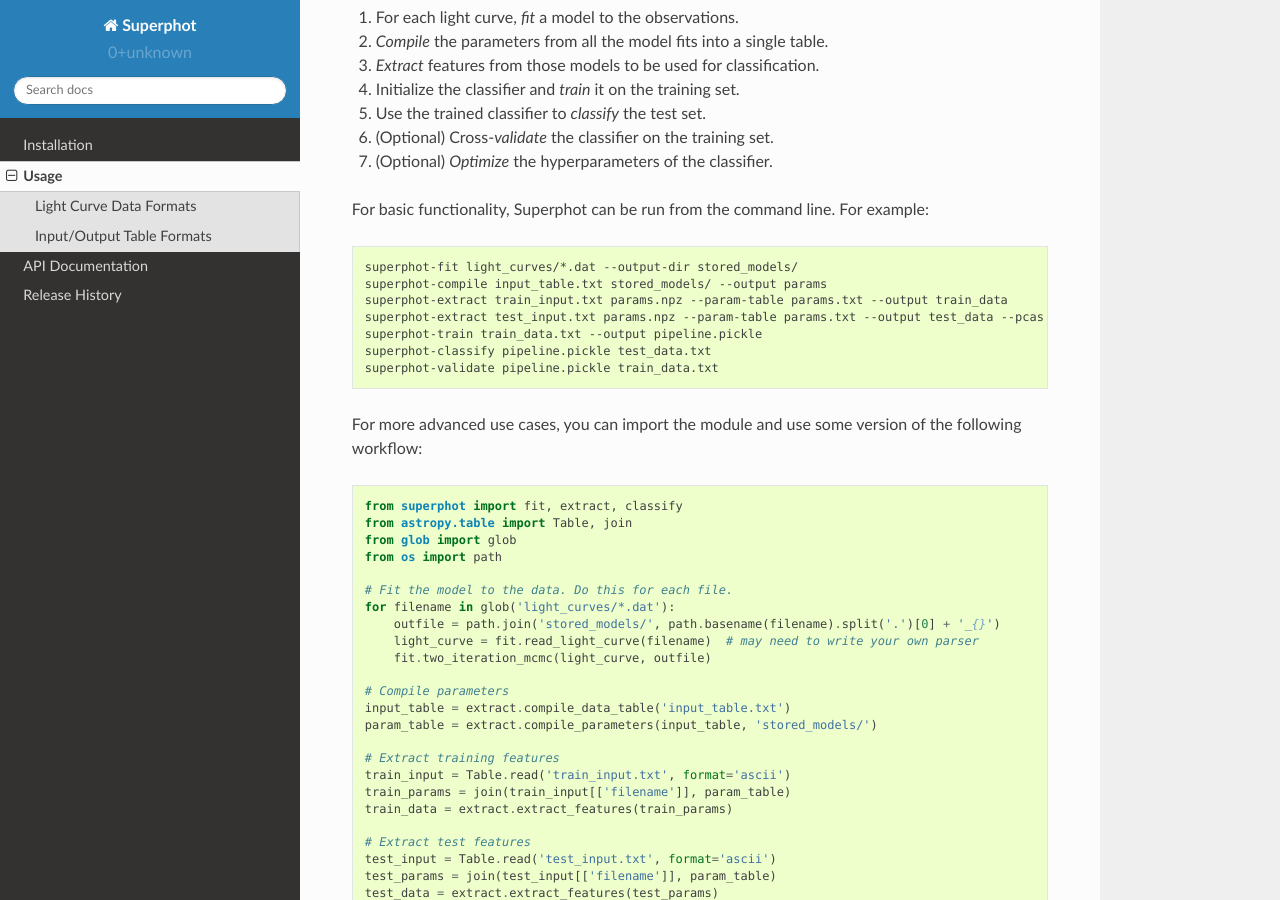
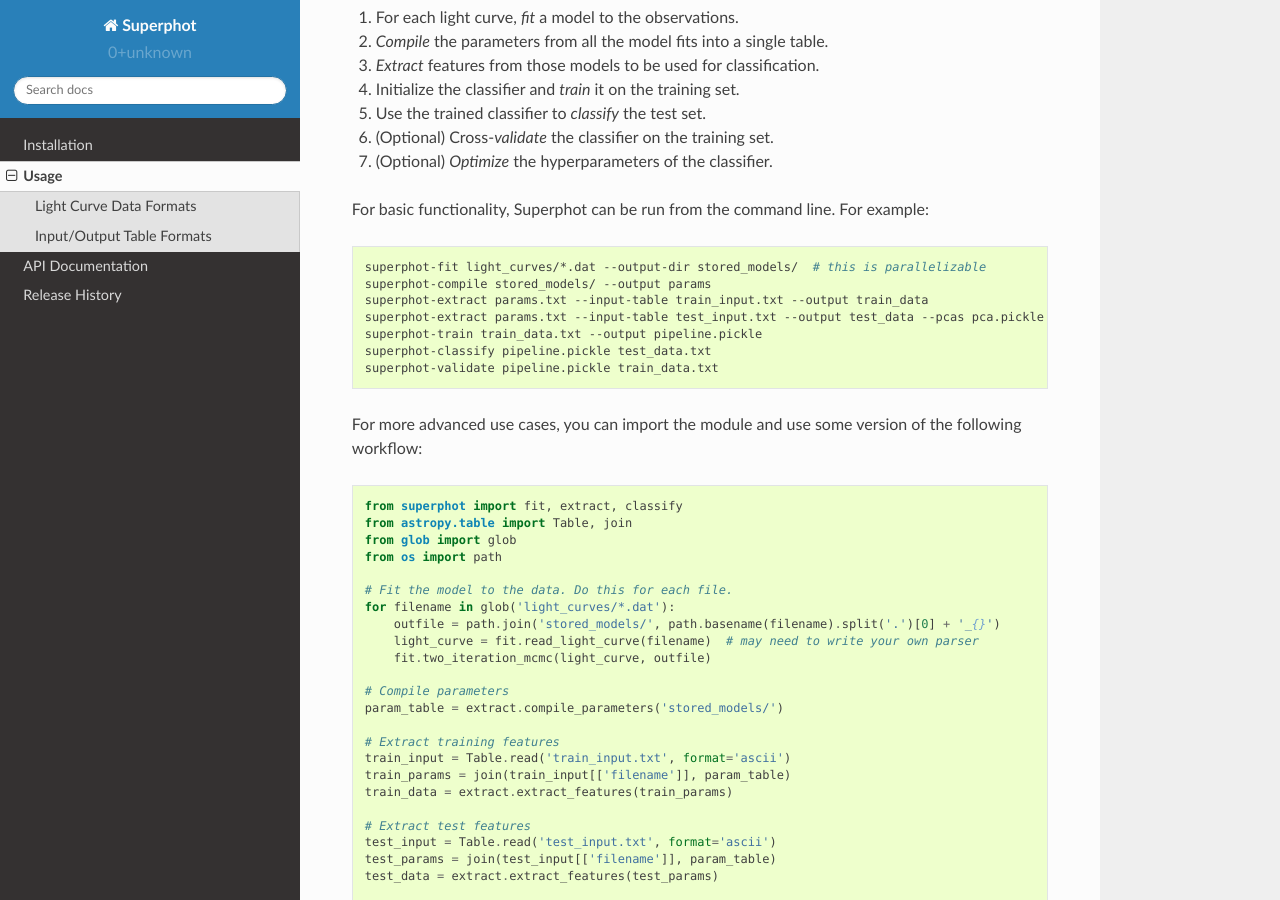
Before and after one commit to griffin-h/superphot, a Sphinx documentation site: the page built from docs/source/usage.rst, in a window 1280 px wide and 900 px high, scrolled down 202 px. Built offline with Sphinx 7.4.7 and the Read the Docs theme 2.0.0, drawn with Linux system fonts in a browser that asks for light colours.

Commit message:
remove need for input table

```diff
--- a/docs/source/usage.rst
+++ b/docs/source/usage.rst
@@ -16,10 +16,10 @@
 
 .. code-block:: bash
 
-    superphot-fit light_curves/*.dat --output-dir stored_models/
-    superphot-compile input_table.txt stored_models/ --output params
-    superphot-extract train_input.txt params.npz --param-table params.txt --output train_data
-    superphot-extract test_input.txt params.npz --param-table params.txt --output test_data --pcas pca.pickle
+    superphot-fit light_curves/*.dat --output-dir stored_models/  # this is parallelizable
+    superphot-compile stored_models/ --output params
+    superphot-extract params.txt --input-table train_input.txt --output train_data
+    superphot-extract params.txt --input-table test_input.txt --output test_data --pcas pca.pickle
     superphot-train train_data.txt --output pipeline.pickle
     superphot-classify pipeline.pickle test_data.txt
     superphot-validate pipeline.pickle train_data.txt
@@ -40,8 +40,7 @@
         fit.two_iteration_mcmc(light_curve, outfile)
 
     # Compile parameters
-    input_table = extract.compile_data_table('input_table.txt')
-    param_table = extract.compile_parameters(input_table, 'stored_models/')
+    param_table = extract.compile_parameters('stored_models/')
 
     # Extract training features
     train_input = Table.read('train_input.txt', format='ascii')
```
Also changed, not shown: 1 other file.
